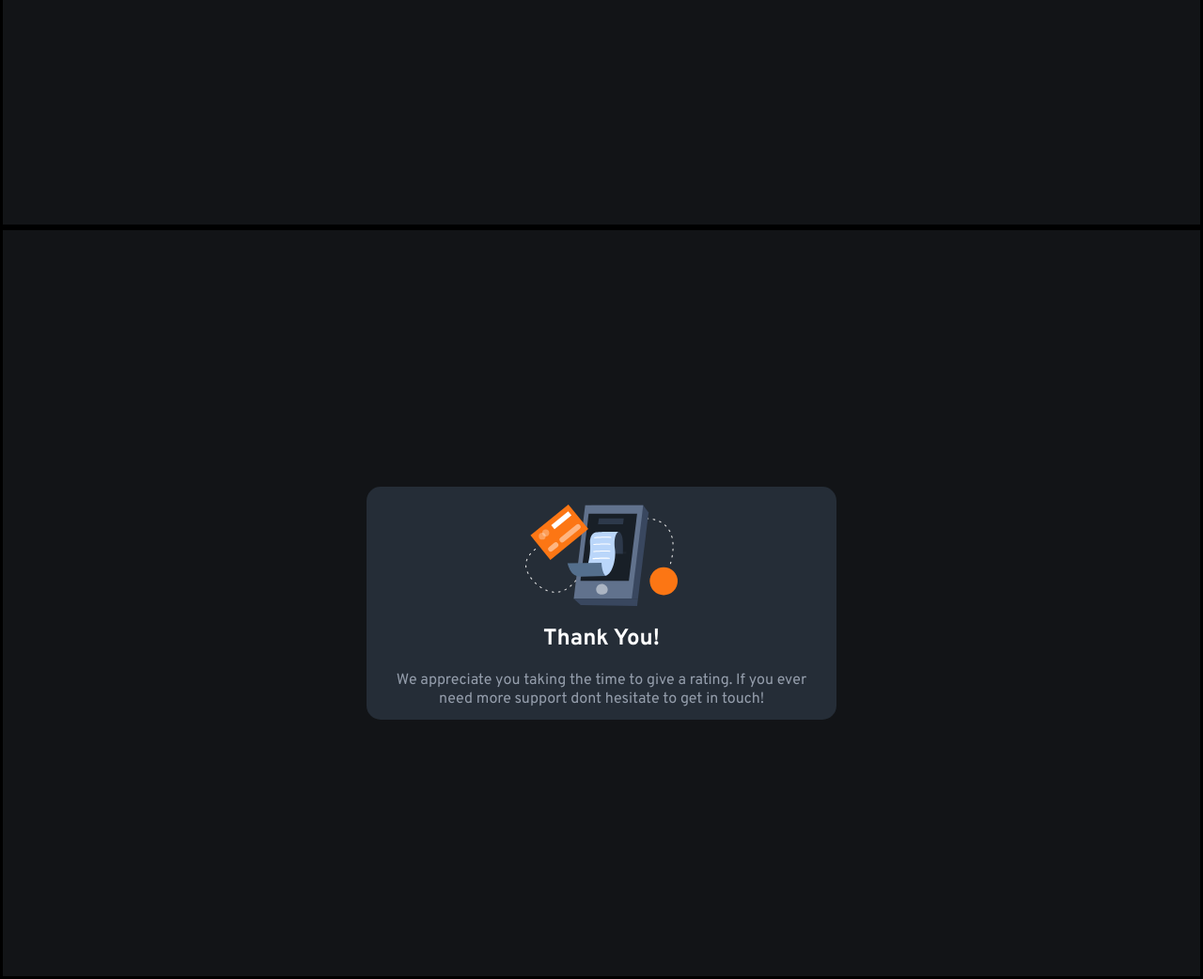
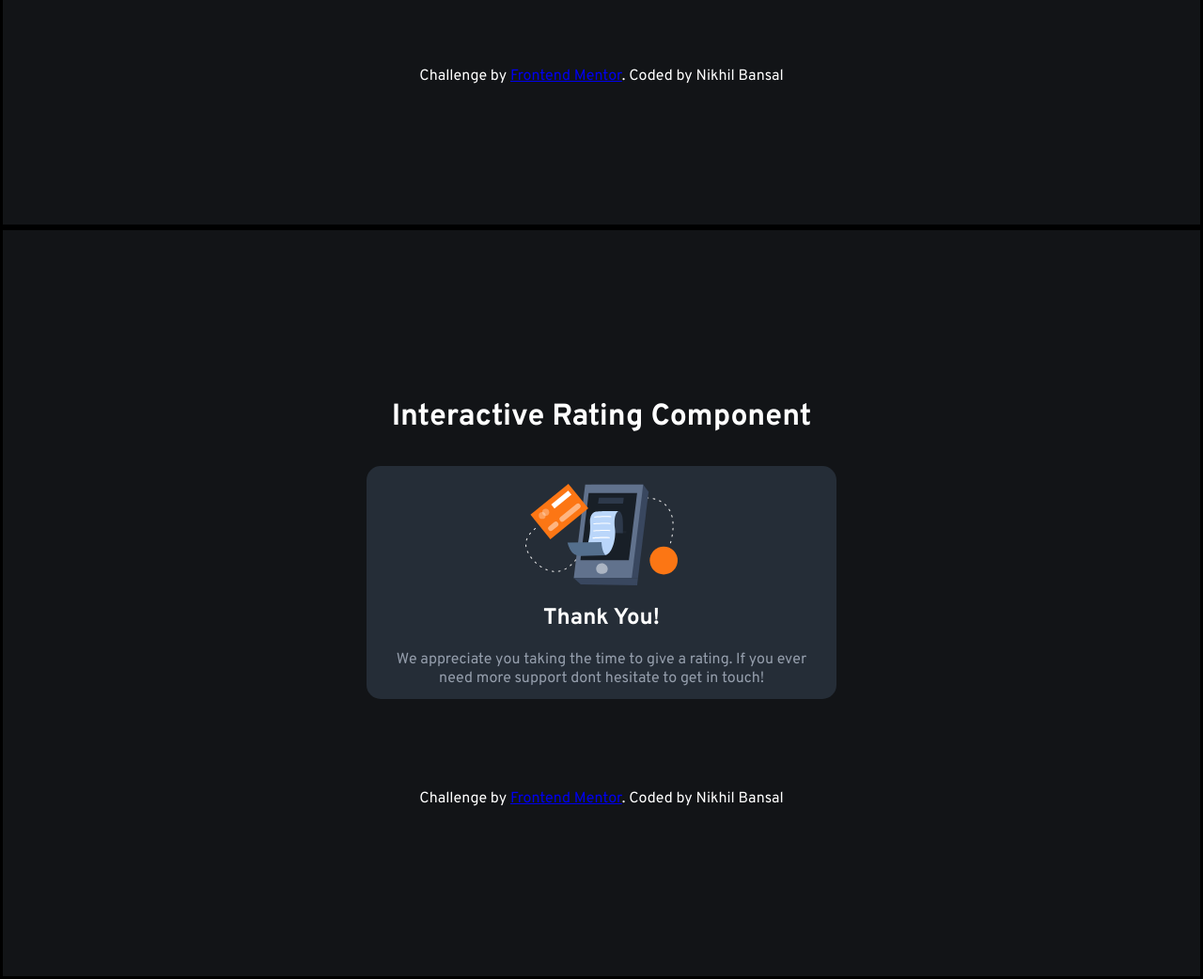
Before and after one commit to Nikhil2408/Interactive-Rating-Component, a plain HTML site: page index.html in a window 1280 px wide. Shown: the part 558-1600 px from the top of the page at 94% size. Drawn offline with Linux system fonts and the light colour scheme.

Commit message:
added heading and footer

```diff
--- a/index.html
+++ b/index.html
@@ -11,6 +11,7 @@
 </head>
 <body>
   <div class="main-container">
+    <h1>Interactive Rating Component</h1>
     <div class="rating-component">
       <img src="/images/icon-star.svg" alt="Icon-Star">
       <h2>How did we do?</h2>
@@ -26,16 +27,24 @@
       </div>
       <a class="btn" href = "#page-2">SUBMIT</a>
     </div>
+
+    <footer class="footer">
+      Challenge by <a href="https://www.frontendmentor.io/challenges/interactive-rating-component-koxpeBUmI" >Frontend Mentor</a>. Coded by Nikhil Bansal
+    </footer>
+
   </div>
 
   <div id="page-2" class="main-container">
+    <h1>Interactive Rating Component</h1>
     <div class="rating-component tq-div">
       <img src="/images/illustration-thank-you.svg" alt="Icon-Star">
       <h2 id="tq-heading">Thank You!</h2>
       <p id="tq-para">We appreciate you taking the time to give a rating. If you ever need more support dont hesitate to get in touch! </p>
     </div>
+    <footer class="footer">
+      Challenge by <a href="https://www.frontendmentor.io/challenges/interactive-rating-component-koxpeBUmI" target="_blank">Frontend Mentor</a>. Coded by Nikhil Bansal
+    </footer>
   </div>
-
   <script src="app.js"></script>
 </body>
 </html>
--- a/styles.css
+++ b/styles.css
@@ -25,9 +25,14 @@ body{
     border: 3px solid black;
     height: 100vh;
     display: flex;
+    flex-direction: column;
     align-items: center;
     justify-content: center;
     background-color: var(--very-dark-blue);
+}
+
+.main-container > h1{
+    color: white;
 }
 
 .main-container .rating-component{
@@ -98,6 +103,11 @@ body{
 }
 
 
+.footer{
+    margin-top: 4rem;
+    color: white;
+}
+
 .selected{
     background-color: var(--primary-color) !important;
     color: var(--white) !important;
```
